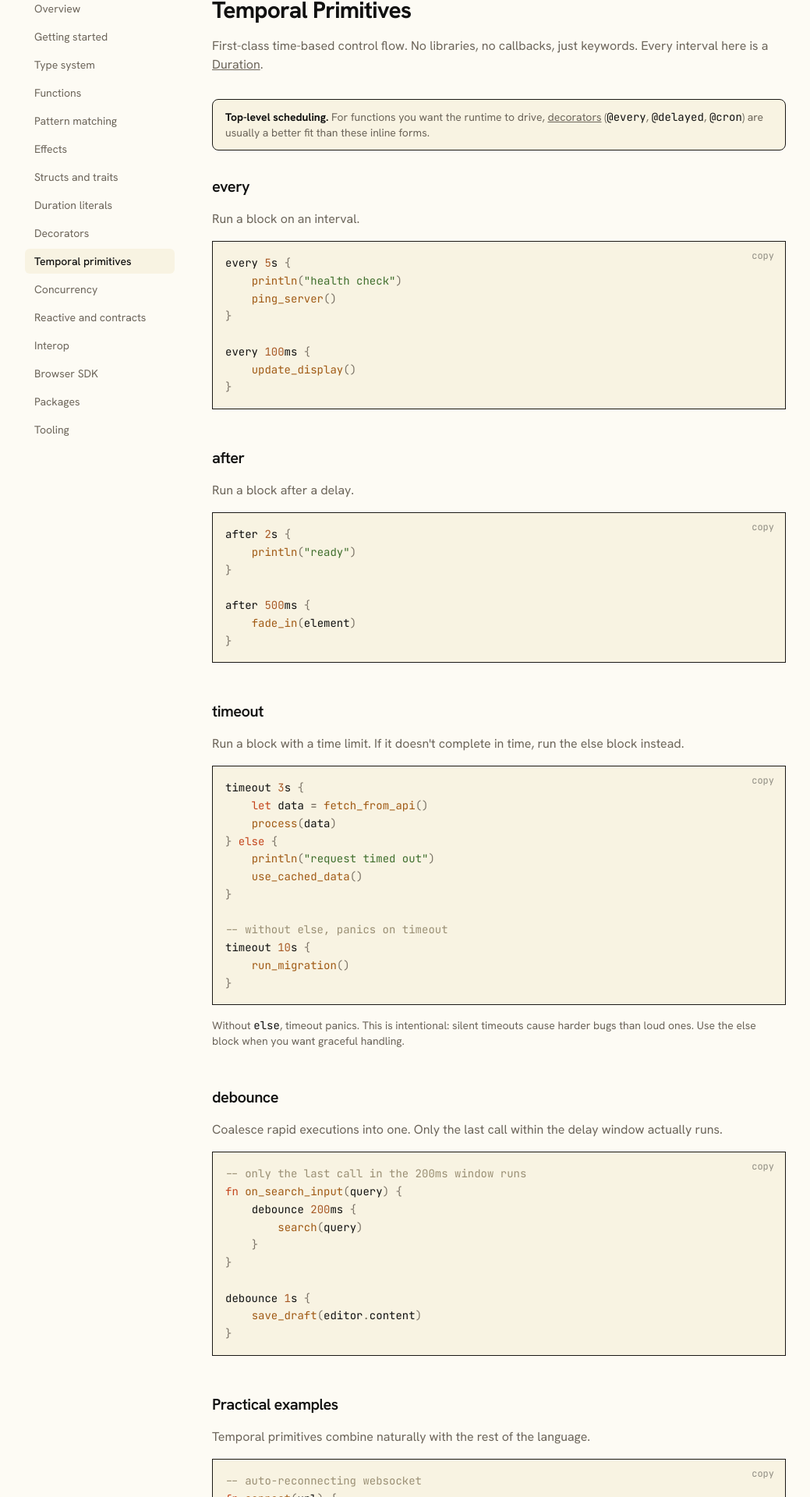
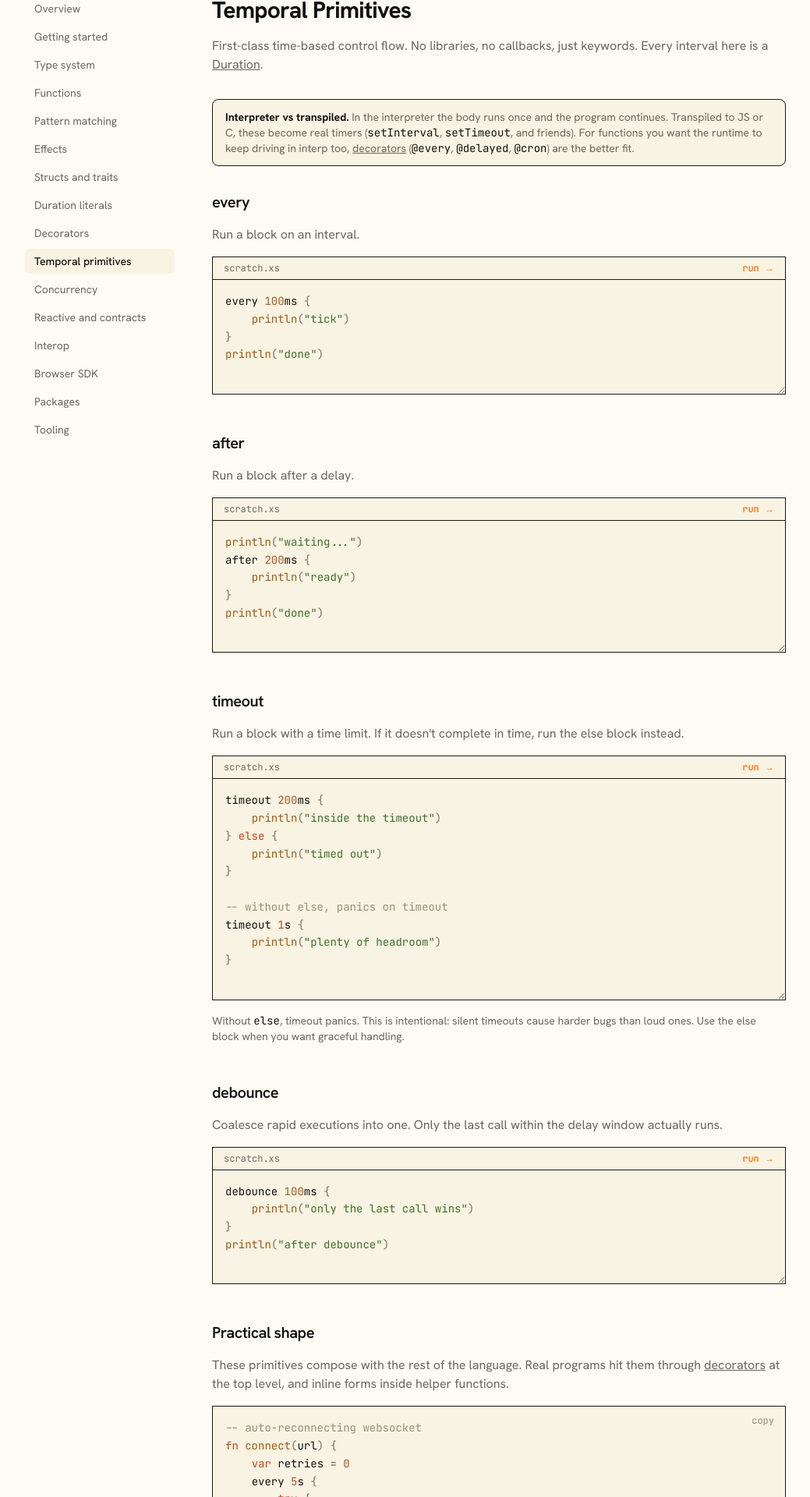
Before and after one commit to xs-lang0/xslang.org, a Next.js app: page /docs/temporal in a window 1280 px wide. Shown: the part 134-2054 px from the top of the page at 78% size, without its empty margins (120-1159 px from the left). Built offline with nearby package versions, Linux system fonts and the light colour scheme.

Commit message:
make most temporal / decorator snippets runnable in the playground

```diff
--- a/src/app/docs/decorators/page.tsx
+++ b/src/app/docs/decorators/page.tsx
@@ -18,7 +18,8 @@ export default function DecoratorsPage() {
       <h2 className="mb-4 text-xl font-semibold">Lifecycle</h2>
       <p className="mb-4 text-muted">
         <code className="text-foreground">@on_start</code> fires once
-        before any user code runs.{" "}
+        after top-level statements run, before any{" "}
+        <code className="text-foreground">main</code> is called.{" "}
         <code className="text-foreground">@on_exit</code> fires once after
         the event loop drains.{" "}
         <code className="text-foreground">@on_panic</code> wraps an
@@ -27,7 +28,7 @@ export default function DecoratorsPage() {
       <CodeBlock
         runnable
         code={`@on_start fn boot() {
-    println("starting up")
+    println("ready")
 }
 
 @on_exit fn cleanup() {
@@ -35,10 +36,10 @@ export default function DecoratorsPage() {
 }
 
 @on_panic fn report(err) {
-    println("crashed: {err.message}")
+    println("crashed: {err}")
 }
 
-println("main body")`}
+println("top-level statement")`}
       />
 
       <h2 className="mb-4 mt-12 text-xl font-semibold">Signals</h2>
@@ -74,24 +75,36 @@ println("main body")`}
         single time.
       </p>
       <CodeBlock
-        code={`@every(1s) fn tick() {
-    println("tick")
+        runnable
+        code={`var n = 0
+
+@every(50ms) fn tick() {
+    n = n + 1
+    println("tick {n}")
+    if n >= 3 { exit(0) }
 }
 
-@delayed(500ms) fn warmup() {
-    prefetch_indexes()
-}
-
-@cron("0 * * * *") fn hourly() {
-    rotate_logs()
+@delayed(20ms) fn warmup() {
+    println("warm")
 }`}
       />
       <p className="mt-4 text-sm text-muted">
-        The cron parser supports <code className="text-foreground">*</code>,{" "}
+        <code className="text-foreground">@cron</code> takes a unix-style
+        five-field schedule. The parser supports{" "}
+        <code className="text-foreground">*</code>,{" "}
         <code className="text-foreground">*/N</code>, ranges, and
         comma-separated lists across all five fields. Schedules fire at
         wall-clock boundaries.
       </p>
+      <CodeBlock
+        code={`@cron("0 * * * *") fn hourly() {
+    rotate_logs()
+}
+
+@cron("*/5 * * * *") fn five_minute() {
+    poll_jobs()
+}`}
+      />
 
       <h2 className="mb-4 mt-12 text-xl font-semibold">Filesystem</h2>
       <p className="mb-4 text-muted">
@@ -147,14 +160,20 @@ greet()`}
         single fire.
       </p>
       <CodeBlock
-        code={`@once @every(5s) fn first_tick() {
+        runnable
+        code={`@once @every(20ms) fn first_tick() {
     println("only fires once")
 }
 
-@once @on_signal("HUP") fn drain_first_hup() {
-    drain()
-}`}
+println("waiting for the tick...")`}
       />
+      <p className="mt-4 text-sm text-muted">
+        Same shape works on every other trigger:{" "}
+        <code className="text-foreground">@once @on_signal(&quot;HUP&quot;)</code>{" "}
+        for a fire-and-uninstall handler,{" "}
+        <code className="text-foreground">@once @watch(path)</code> for a
+        single notification.
+      </p>
 
       <h2 className="mb-4 mt-12 text-xl font-semibold">Reference</h2>
       <div className="overflow-x-auto">
--- a/src/app/docs/literals/page.tsx
+++ b/src/app/docs/literals/page.tsx
@@ -102,16 +102,17 @@ println((5s).ns)      -- 5000000000`}
         <code className="text-foreground">Duration</code> type.
       </p>
       <CodeBlock
-        code={`after 1s {
+        runnable
+        code={`after 100ms {
     println("ready")
 }
 
 every 100ms {
-    update_display()
+    println("tick")
 }
 
-@delayed(500ms) fn warmup() {
-    prefetch()
+@delayed(50ms) fn warmup() {
+    println("warm")
 }`}
       />
     </div>
--- a/src/app/docs/temporal/page.tsx
+++ b/src/app/docs/temporal/page.tsx
@@ -13,13 +13,16 @@ export default function TemporalPage() {
       </p>
 
       <div className="mb-8 rounded-lg border border-border bg-surface px-4 py-3 text-sm text-muted">
-        <strong className="text-foreground">Top-level scheduling.</strong>{" "}
-        For functions you want the runtime to drive,{" "}
+        <strong className="text-foreground">Interpreter vs transpiled.</strong>{" "}
+        In the interpreter the body runs once and the program continues.
+        Transpiled to JS or C, these become real timers
+        (<code className="text-foreground">setInterval</code>,{" "}
+        <code className="text-foreground">setTimeout</code>, and friends).
+        For functions you want the runtime to keep driving in interp too,{" "}
         <a href="/docs/decorators" className="underline">decorators</a>{" "}
         (<code className="text-foreground">@every</code>,{" "}
         <code className="text-foreground">@delayed</code>,{" "}
-        <code className="text-foreground">@cron</code>) are usually a
-        better fit than these inline forms.
+        <code className="text-foreground">@cron</code>) are the better fit.
       </div>
 
       <h2 className="mb-4 text-xl font-semibold">every</h2>
@@ -27,14 +30,11 @@ export default function TemporalPage() {
         Run a block on an interval.
       </p>
       <CodeBlock
-        code={`every 5s {
-    println("health check")
-    ping_server()
+        runnable
+        code={`every 100ms {
+    println("tick")
 }
-
-every 100ms {
-    update_display()
-}`}
+println("done")`}
       />
 
       <h2 className="mb-4 mt-12 text-xl font-semibold">after</h2>
@@ -42,13 +42,12 @@ every 100ms {
         Run a block after a delay.
       </p>
       <CodeBlock
-        code={`after 2s {
+        runnable
+        code={`println("waiting...")
+after 200ms {
     println("ready")
 }
-
-after 500ms {
-    fade_in(element)
-}`}
+println("done")`}
       />
 
       <h2 className="mb-4 mt-12 text-xl font-semibold">timeout</h2>
@@ -57,17 +56,16 @@ after 500ms {
         run the else block instead.
       </p>
       <CodeBlock
-        code={`timeout 3s {
-    let data = fetch_from_api()
-    process(data)
+        runnable
+        code={`timeout 200ms {
+    println("inside the timeout")
 } else {
-    println("request timed out")
-    use_cached_data()
+    println("timed out")
 }
 
 -- without else, panics on timeout
-timeout 10s {
-    run_migration()
+timeout 1s {
+    println("plenty of headroom")
 }`}
       />
 
@@ -84,21 +82,19 @@ timeout 10s {
         delay window actually runs.
       </p>
       <CodeBlock
-        code={`-- only the last call in the 200ms window runs
-fn on_search_input(query) {
-    debounce 200ms {
-        search(query)
-    }
+        runnable
+        code={`debounce 100ms {
+    println("only the last call wins")
 }
-
-debounce 1s {
-    save_draft(editor.content)
-}`}
+println("after debounce")`}
       />
 
-      <h2 className="mb-4 mt-12 text-xl font-semibold">Practical examples</h2>
+      <h2 className="mb-4 mt-12 text-xl font-semibold">Practical shape</h2>
       <p className="mb-4 text-muted">
-        Temporal primitives combine naturally with the rest of the language.
+        These primitives compose with the rest of the language. Real
+        programs hit them through{" "}
+        <a href="/docs/decorators" className="underline">decorators</a> at
+        the top level, and inline forms inside helper functions.
       </p>
       <CodeBlock
         code={`-- auto-reconnecting websocket
@@ -117,12 +113,11 @@ fn connect(url) {
     }
 }
 
--- rate-limited api calls
+-- bounded retry on a flaky api
 fn poll_status(id) {
-    var status = "pending"
     every 2s {
         timeout 5s {
-            status = fetch("/api/status/{id}")
+            handle(fetch("/api/status/{id}"))
         } else {
             println("poll timed out, retrying")
         }
```
